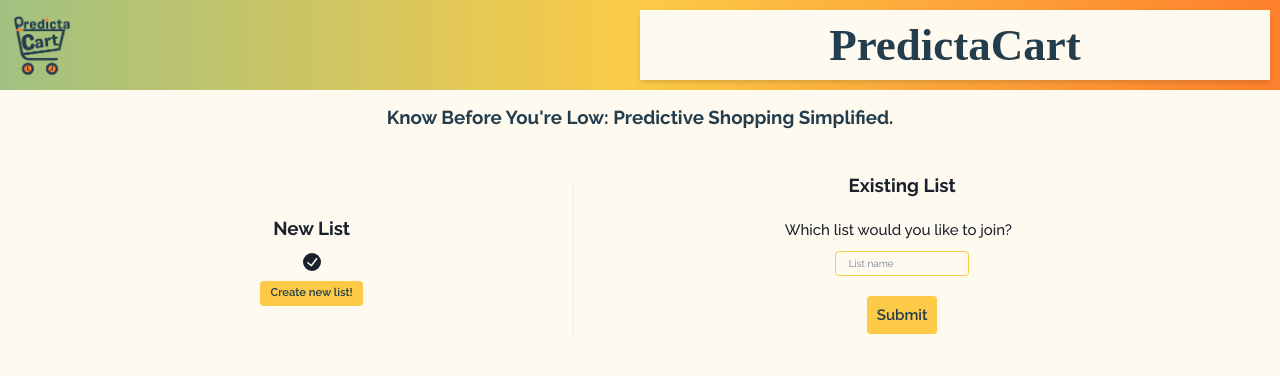
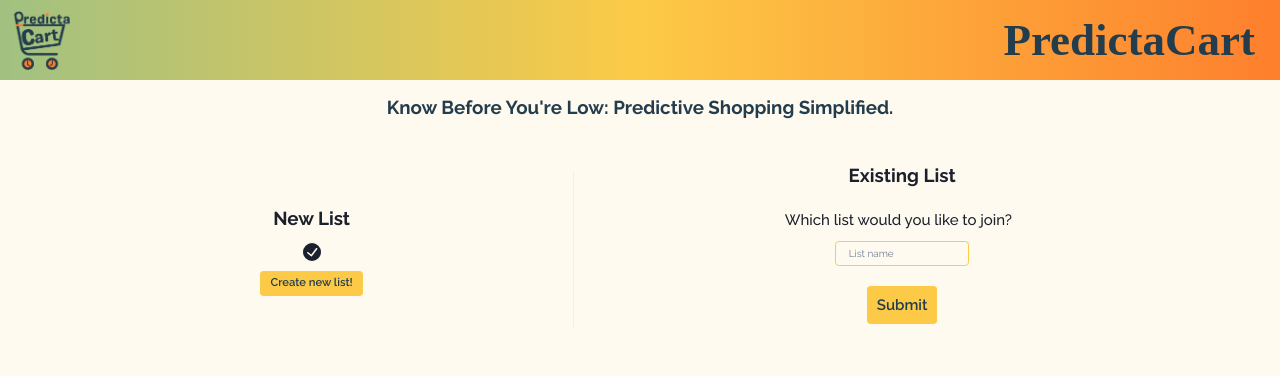
Before and after one commit to the-collab-lab/tcl-62-smart-shopping-list, a React (Vite) app: page / in a window 1280 px wide. Shown: the top 376 px of the page. Built offline with nearby package versions, Linux system fonts and the light colour scheme; a web font is replaced by a local one.

Commit message:
Updates styling for home page when there is not list token

```diff
--- a/src/views/Layout.jsx
+++ b/src/views/Layout.jsx
@@ -1,6 +1,7 @@
 // LIBRARY IMPORTS
 import { Outlet, NavLink, useLocation } from 'react-router-dom';
 import {
+	Box,
 	Flex,
 	Center,
 	Image,
@@ -47,13 +48,7 @@
 				</Link>
 
 				{!listToken && (
-					<Center
-						as="header"
-						bg="brand.off_white"
-						p={5}
-						boxShadow="md"
-						w={['100%', '50%']}
-					>
+					<Box px={6}>
 						<Heading
 							as="h1"
 							size={isHomePage ? '4xl' : 'xl'}
@@ -61,7 +56,7 @@
 						>
 							PredictaCart
 						</Heading>
-					</Center>
+					</Box>
 				)}
 				{listToken && (
 					<>
```
